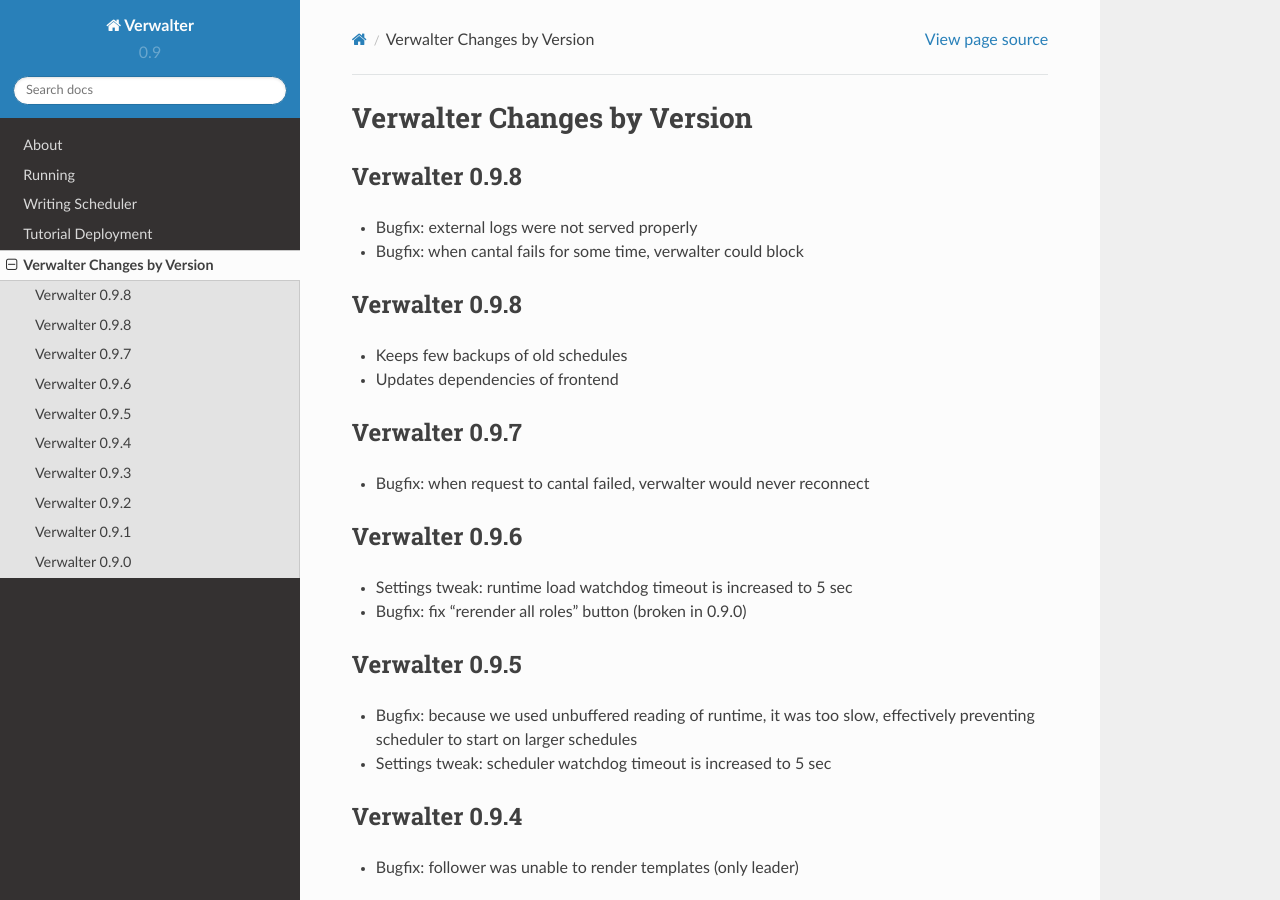
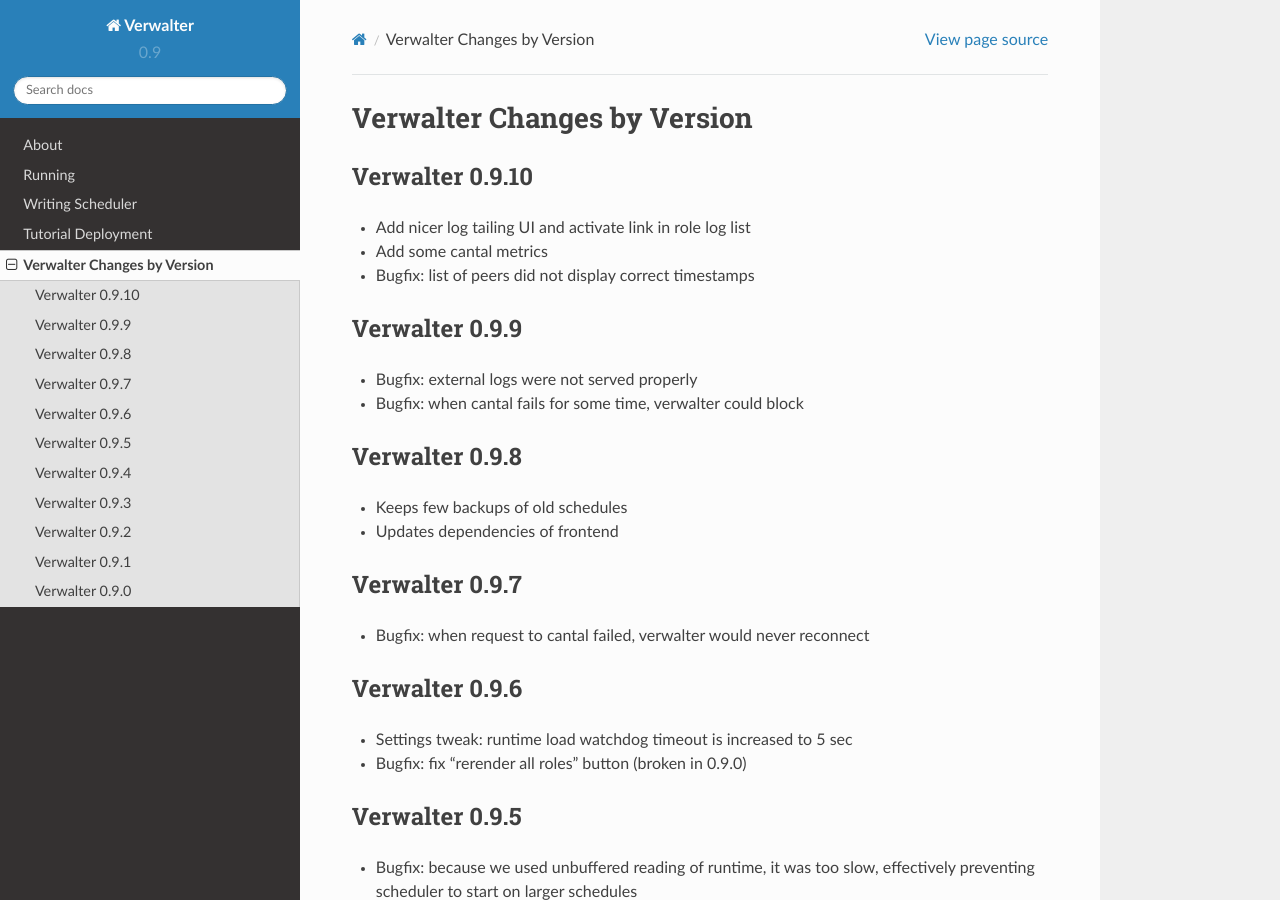
Before and after one commit to tailhook/verwalter, a Sphinx documentation site: the page built from doc/changelog.rst, in a window 1280 px wide and 900 px high. Built offline with Sphinx 7.4.7 and the Read the Docs theme 2.0.0, drawn with Linux system fonts in a browser that asks for light colours.

Commit message:
Update changelog

```diff
--- a/doc/changelog.rst
+++ b/doc/changelog.rst
@@ -2,9 +2,18 @@ Verwalter Changes by Version
 ============================
 
 
-.. _changelog-0.9.8:
+.. _changelog-0.9.10:
 
-Verwalter 0.9.8
+Verwalter 0.9.10
+----------------
+
+* Add nicer log tailing UI and activate link in role log list
+* Add some cantal metrics
+* Bugfix: list of peers did not display correct timestamps
+
+.. _changelog-0.9.9:
+
+Verwalter 0.9.9
 ---------------
 
 * Bugfix: external logs were not served properly
```
